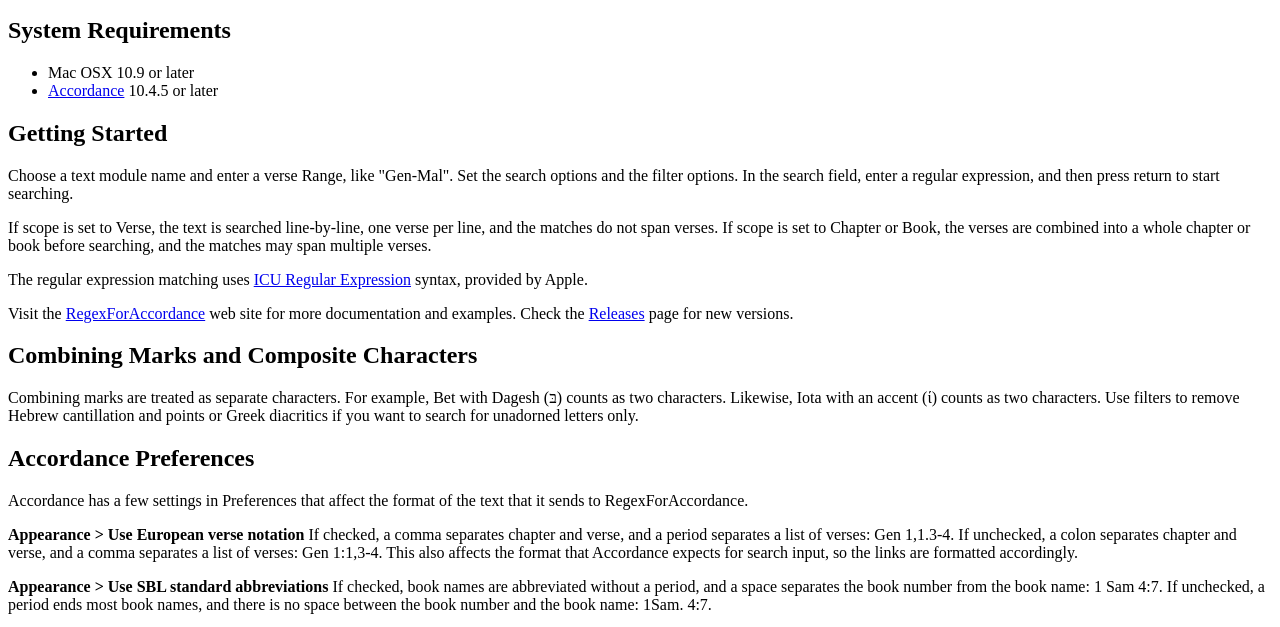
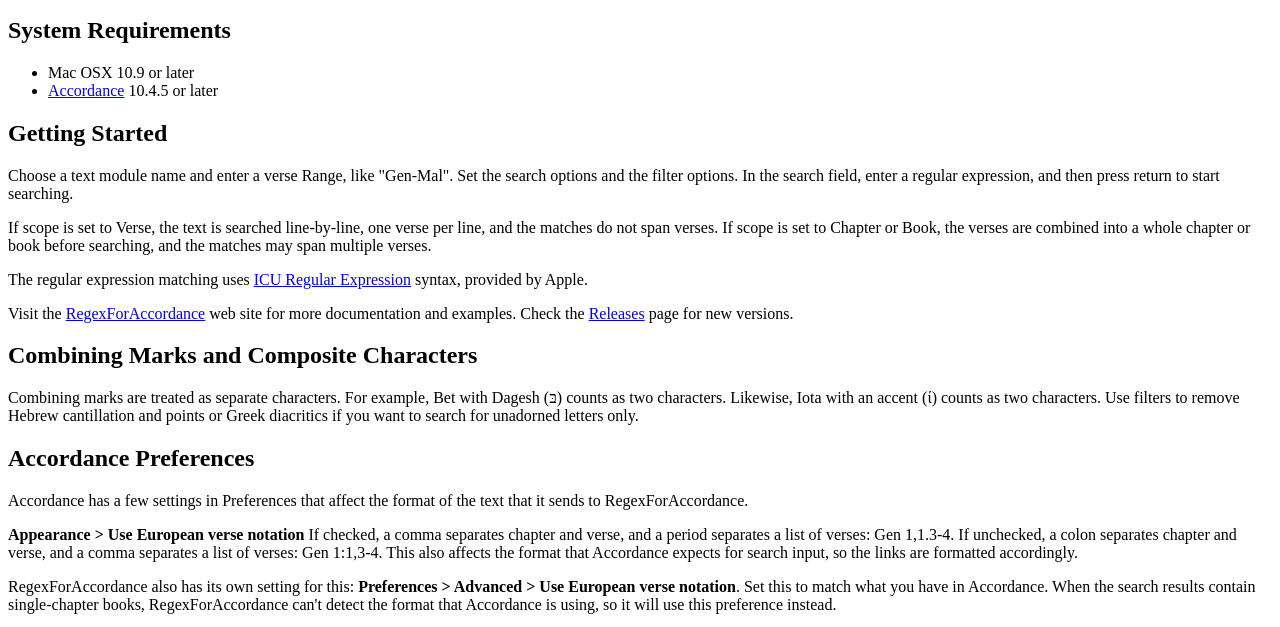
Before and after one commit to darinfranklin/RegexForAccordance, a plain HTML site: page Help/index.html in a window 1280 px wide. Shown: the part 101-728 px from the top of the page. Drawn offline with Linux system fonts and the light colour scheme.

Commit message:
Add a user preference for Use European verse notation

```diff
--- a/Help/index.html
+++ b/Help/index.html
@@ -42,6 +42,10 @@
         <p>Accordance has a few settings in Preferences that affect the format of the text that it sends to RegexForAccordance.</p>
 
         <p><b>Appearance > Use European verse notation</b> If checked, a comma separates chapter and verse, and a period separates a list of verses: Gen 1,1.3-4.  If unchecked, a colon separates chapter and verse, and a comma separates a list of verses: Gen 1:1,3-4.  This also affects the format that Accordance expects for search input, so the links are formatted accordingly.</p>
+
+        <p>RegexForAccordance also has its own setting for this: <b>Preferences > Advanced > Use European verse notation</b>.
+        Set this to match what you have in Accordance. When the search results contain single-chapter books,
+        RegexForAccordance can't detect the format that Accordance is using, so it will use this preference instead.</p>
 
         <p><b>Appearance > Use SBL standard abbreviations</b> If checked, book names are abbreviated without a period, and a space separates the book number from the book name: 1 Sam 4:7. If unchecked, a period ends most book names, and there is no space between the book number and the book name: 1Sam. 4:7.</p>
 
```
Also changed, not shown: 5 other files.
